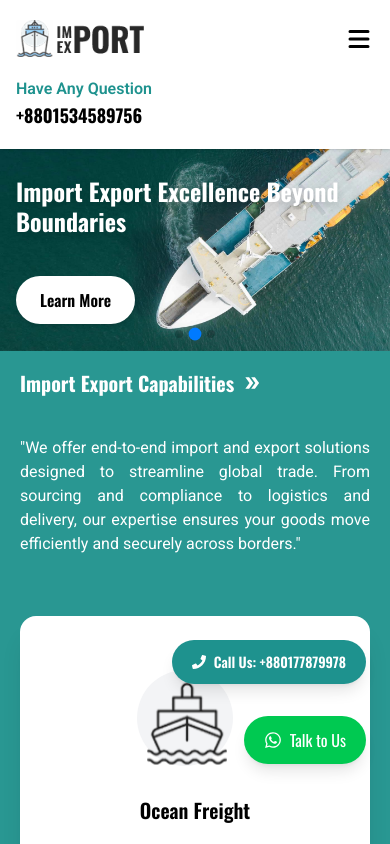
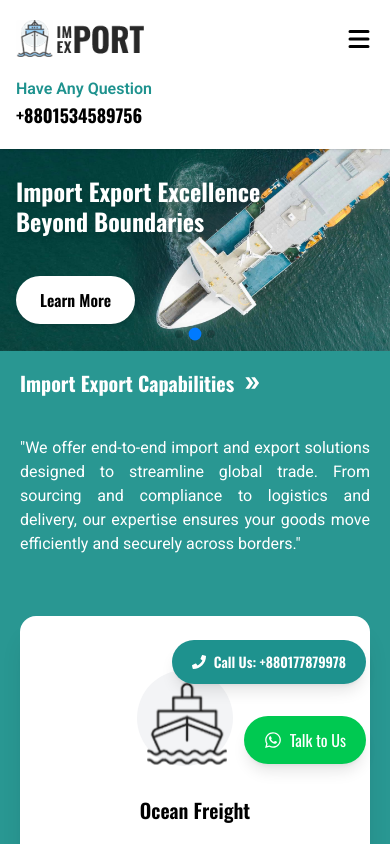
Before and after one commit to Nobleman78/Export-Import-Client, a React (Vite) app: page / in a window 390 px wide. Shown: the top 844 px of the page. Built offline with nearby package versions, Linux system fonts and the light colour scheme; no server answers.

Commit message:
Navbar Updated

```diff
--- a/src/components/HeroSection.jsx
+++ b/src/components/HeroSection.jsx
@@ -39,8 +39,8 @@ const HeroSection = () => {
 
                 {/* Text part */}
                 <div className="absolute inset-0 z-10 flex items-center justify-start px-4 sm:px-10">
-                    <div className="text-white w-full max-w-2xl">
-                        <h2 className="text-2xl sm:text-4xl md:text-5xl lg:text-6xl font-bold mb-6 drop-shadow-lg leading-tight">
+                    <div className="text-white w-full  lg:max-w-2xl">
+                        <h2 className="text-2xl sm:text-4xl md:text-5xl lg:text-6xl font-bold mb-6 drop-shadow-lg leading-tight w-[250px] md:w-full">
                             Import Export Excellence <br className="hidden sm:block" /> Beyond Boundaries
                         </h2>
                         <button className="mt-4 px-6 py-3 sm:px-8 sm:py-4 bg-white hover:bg-[#15716c] hover:text-white font-semibold text-base sm:text-lg text-black rounded-full shadow-md transition-all duration-300">
```
